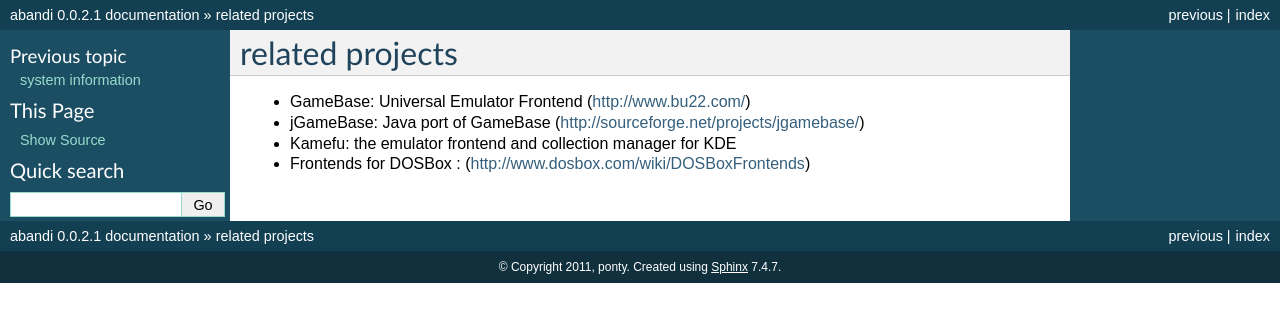
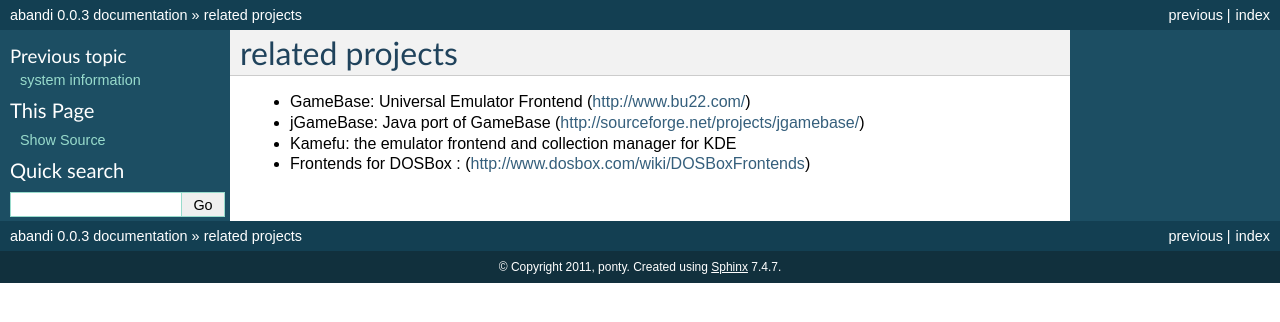
Before and after one commit to ponty/abandi, a Sphinx documentation site: the page built from docs/related.rst, in a window 1280 px wide. Shown: the top 322 px of the page. Built offline with Sphinx 7.4.7, drawn with Linux system fonts in a browser that asks for light colours; the version number is read from the project's files by our own code.

Commit message:
fix kyra

```diff
--- a/abandi/__init__.py
+++ b/abandi/__init__.py
@@ -1 +1 @@
-__version__='0.0.2.1'
+__version__='0.0.3'
```
Also changed, not shown: docs/usage.rst (+4 -4 lines), 1 other file.
